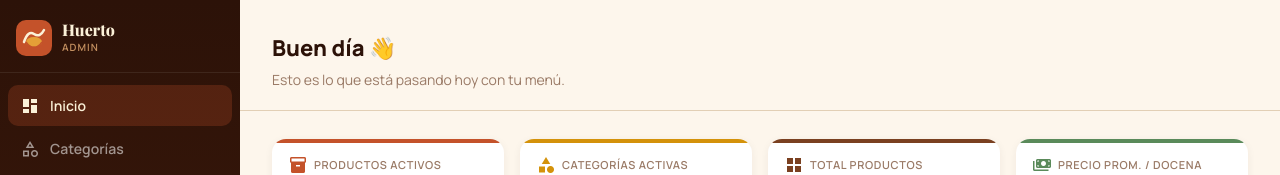
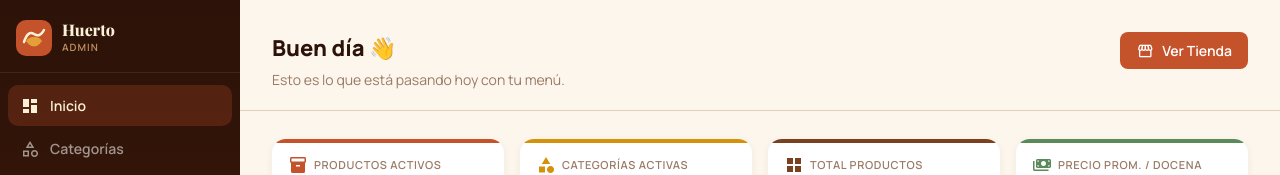
Before and after one commit to sebazelarayan12/delaHuerto, a React (Vite) app in the folder frontend/: page /admin in a window 1280 px wide. Shown: the top 175 px of the page. Built offline with nearby package versions, Linux system fonts and the light colour scheme; no server answers; sample sign-in values are in the browser's storage.

Commit message:
feat: add button to public store in admin dashboard

```diff
--- a/frontend/src/admin/DashboardPage.tsx
+++ b/frontend/src/admin/DashboardPage.tsx
@@ -53,11 +53,33 @@ export default function DashboardPage() {
   return (
     <AdminLayout>
       <div>
-        <div className="px-4 lg:px-8 pt-6 lg:pt-8" style={{ borderBottom: '1px solid #E2CFB5', paddingBottom: 20 }}>
-          <h1 style={{ fontSize: 22, fontWeight: 800, color: '#2C1208' }}>Buen día 👋</h1>
-          <p style={{ fontSize: 14, color: '#9A7A66', marginTop: 4 }}>
-            Esto es lo que está pasando hoy con tu menú.
-          </p>
+        <div className="px-4 lg:px-8 pt-6 lg:pt-8 flex justify-between items-start" style={{ borderBottom: '1px solid #E2CFB5', paddingBottom: 20 }}>
+          <div>
+            <h1 style={{ fontSize: 22, fontWeight: 800, color: '#2C1208' }}>Buen día 👋</h1>
+            <p style={{ fontSize: 14, color: '#9A7A66', marginTop: 4 }}>
+              Esto es lo que está pasando hoy con tu menú.
+            </p>
+          </div>
+          <a
+            href="https://delahuerto.pages.dev/"
+            target="_blank"
+            rel="noopener noreferrer"
+            style={{
+              display: 'inline-flex',
+              alignItems: 'center',
+              gap: 8,
+              background: '#C4522A',
+              color: 'white',
+              padding: '8px 16px',
+              borderRadius: 8,
+              textDecoration: 'none',
+              fontSize: 14,
+              fontWeight: 600,
+            }}
+          >
+            <span className="icon" style={{ fontSize: 18 }}>storefront</span>
+            Ver Tienda
+          </a>
         </div>
 
         <div className="px-4 lg:px-8 py-6 lg:py-7">
```
